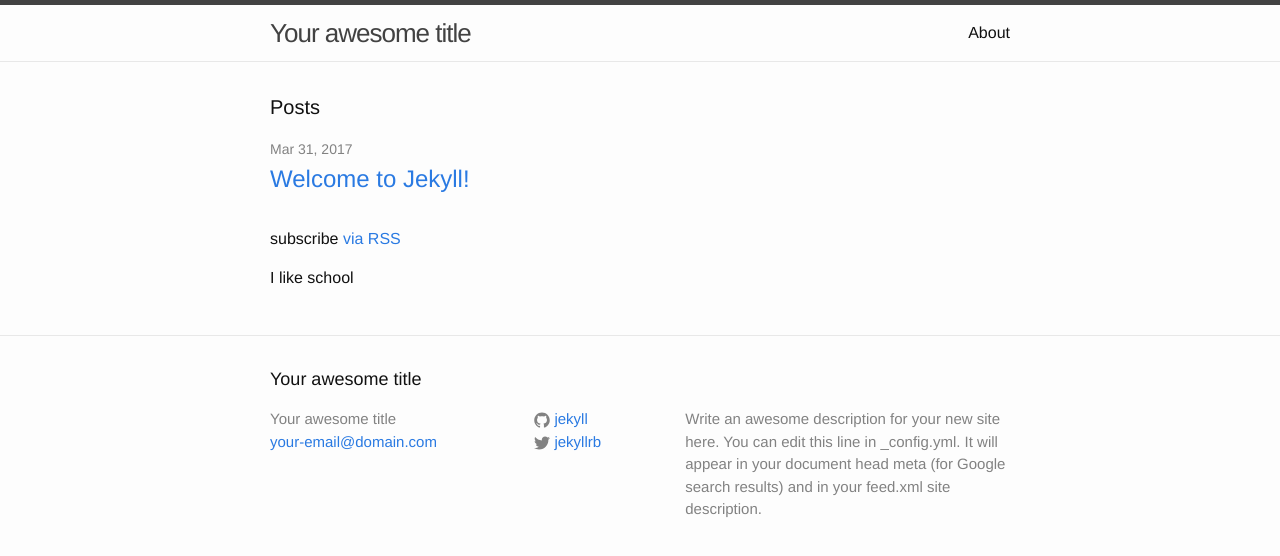
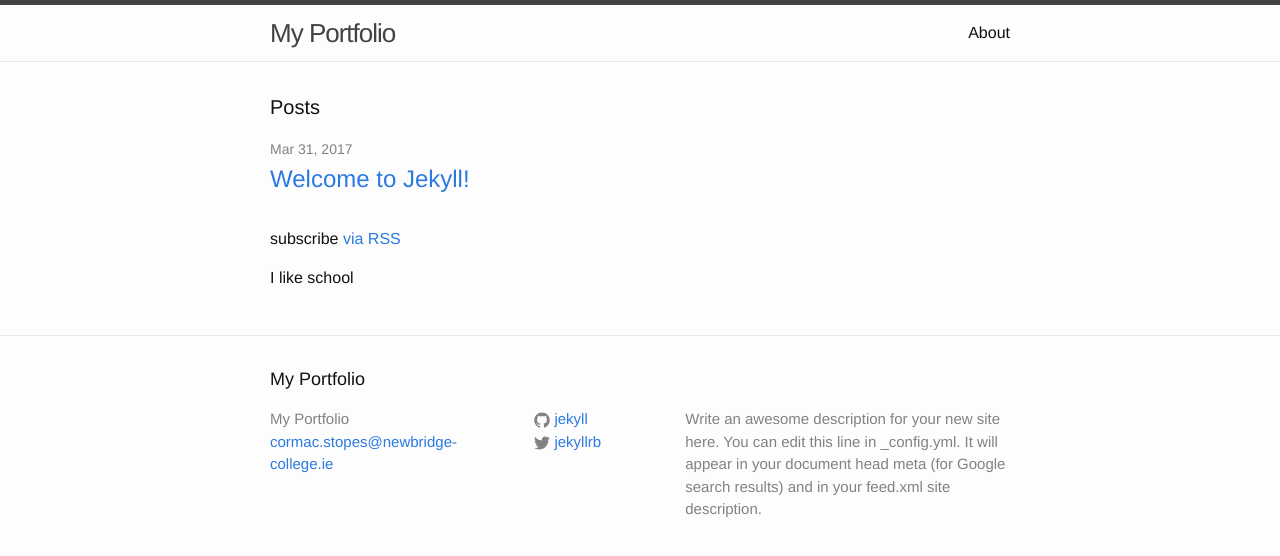
Before and after one commit to cstopes/cstopes.github.io, a Jekyll site: the page built from index.html, in a window 1280 px wide. Shown: the top 556 px of the page. Built offline with Jekyll 4.4.1, drawn with Linux system fonts in a browser that asks for light colours.

Commit message:
Update _config.yml

```diff
--- a/_config.yml
+++ b/_config.yml
@@ -6,14 +6,14 @@
 # 'jekyll serve'. If you change this file, please restart the server process.
 
 # Site settings
-title: Your awesome title
-email: your-email@domain.com
+title: My Portfolio
+email: cormac.stopes@newbridge-college.ie
 description: > # this means to ignore newlines until "baseurl:"
   Write an awesome description for your new site here. You can edit this
   line in _config.yml. It will appear in your document head meta (for
   Google search results) and in your feed.xml site description.
 baseurl: "" # the subpath of your site, e.g. /blog
-url: "http://yourdomain.com" # the base hostname & protocol for your site
+url: "http://stopes-web-portfolio.com" # the base hostname & protocol for your site
 twitter_username: jekyllrb
 github_username:  jekyll
 
```
